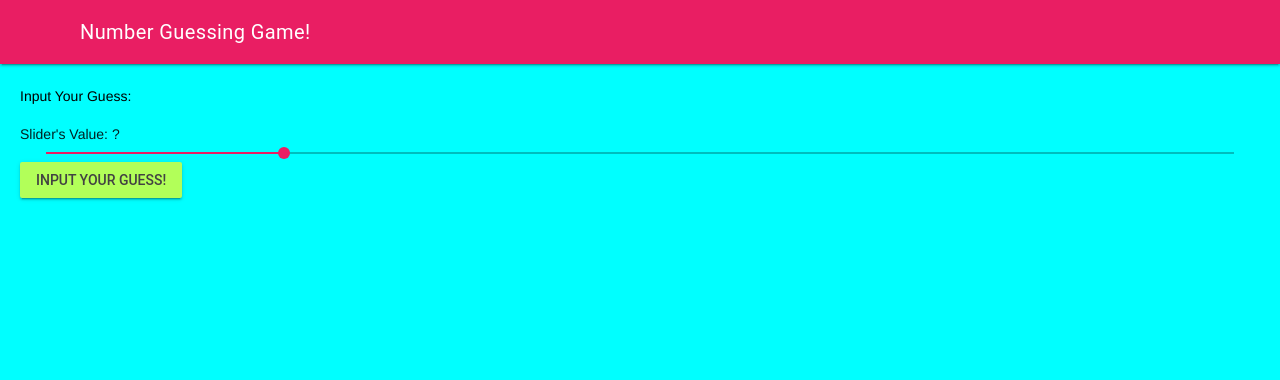
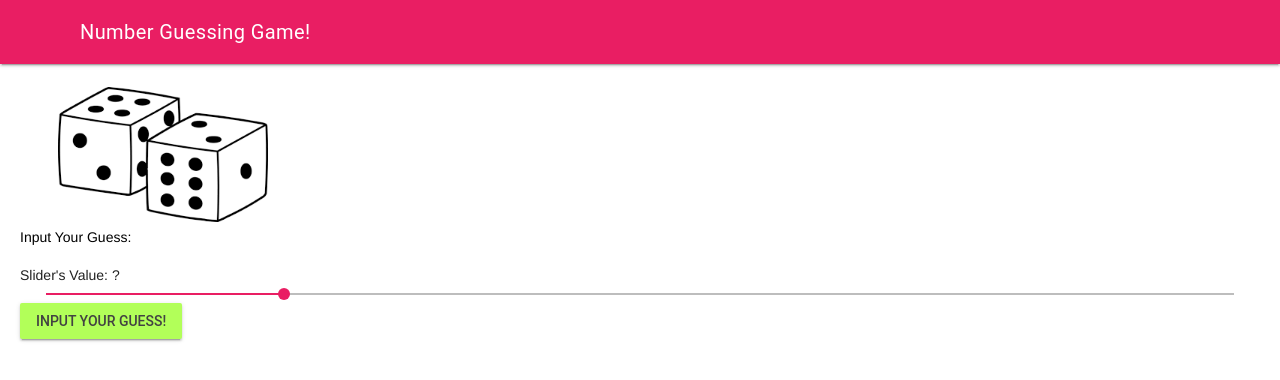
Before and after one commit to Emmanuel-Fofeyin/ICS2O-Unit5-01-HTML, a plain HTML site: page index.html in a window 1280 px wide. Drawn offline with nearby package versions, Linux system fonts and the light colour scheme.

Commit message:
changed code in three files

```diff
--- a/css/styles.css
+++ b/css/styles.css
@@ -17,7 +17,7 @@
 }
 
 body {
-  background-color: cyan;
+  background-color: white;
 }
 
 p {
--- a/index.html
+++ b/index.html
@@ -28,6 +28,13 @@
         </div>
       </header>
       <main class="mdl-layout__content">
+        <table>
+          <tr>
+            <th>
+              <img src="./images/dice.png" alt="triangle" width="75%" height="auto" />
+            </th>
+          </tr>
+        </table>
         <p> Input Your Guess: </p>
         <div id="slider-value">
           Slider's Value:
```
Also changed, not shown: manifest.webmanifest.
